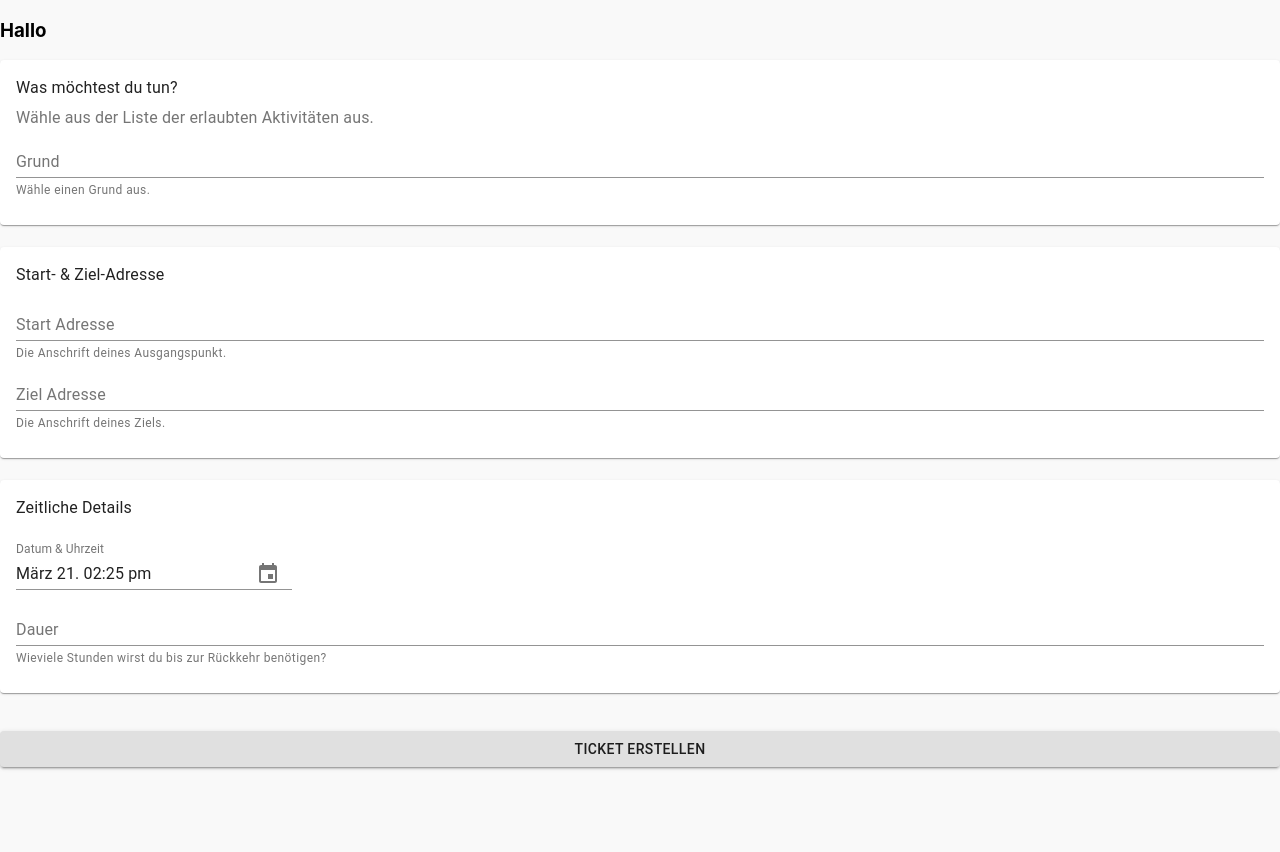
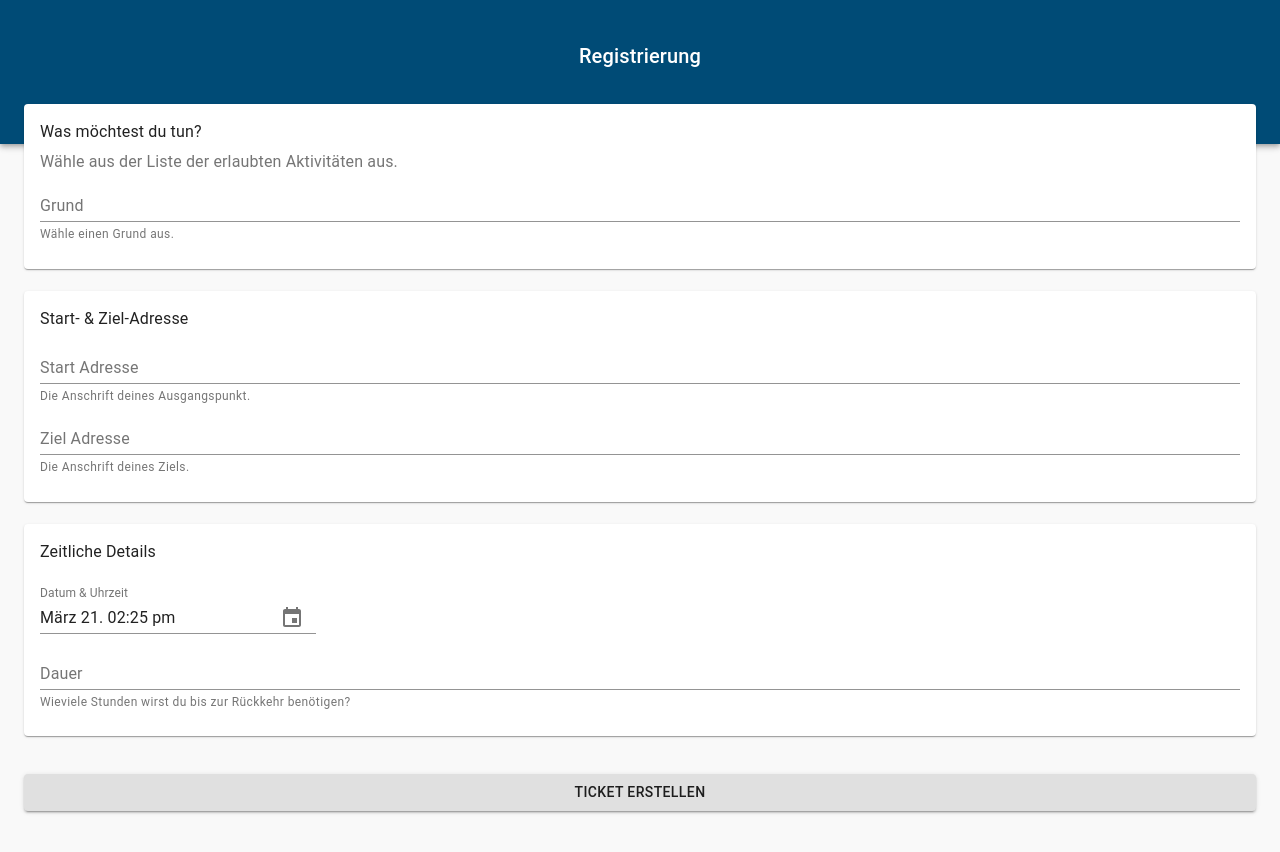
Before and after one commit to Lockdown-WirVsVirus/lockdown-app-frontend, a React (Create React App) app: page /leave in a window 1280 px wide. Shown: the top 852 px of the page. Before the commit the page ends 800 px from the top, so only its background shows below. Built offline with nearby package versions, Linux system fonts and the light colour scheme.

Commit message:
Basis Styling with example in /leave

```diff
--- a/src/App.css
+++ b/src/App.css
@@ -2,37 +2,7 @@
   text-align: center;
 }
 
-.App-logo {
-  height: 40vmin;
-  pointer-events: none;
+.MuiContainer-root {
+  position: relative;
+  top: -5vh;
 }
-
-/* @media (prefers-reduced-motion: no-preference) {
-  .App-logo {
-    animation: App-logo-spin infinite 20s linear;
-  }
-} */
-
-.App-header {
-  background-color: #282c34;
-  min-height: 100vh;
-  display: flex;
-  flex-direction: column;
-  align-items: center;
-  justify-content: center;
-  font-size: calc(10px + 2vmin);
-  color: white;
-}
-
-.App-link {
-  color: #61dafb;
-}
-
-/* @keyframes App-logo-spin {
-  from {
-    transform: rotate(0deg);
-  }
-  to {
-    transform: rotate(360deg);
-  }
-} */
--- a/src/view/Components/Header.tsx
+++ b/src/view/Components/Header.tsx
@@ -19,10 +19,11 @@ const useStyles = makeStyles(theme => ({
     // background: "linear-gradient(180deg, rgba(0,75,118,1) 50%, rgba(90,173,221,1) 100%);"
   },
   toolbar: {
-    minHeight: `15vh`,
+    minHeight: `18vh`,
   },
   typography: {
-    align: "center"
+    align: "center",
+    height: "8vh"
   }
 }));
 
--- a/src/view/LeaveRequestView.tsx
+++ b/src/view/LeaveRequestView.tsx
@@ -3,6 +3,7 @@ import moment from "moment";
 import Cookies from 'universal-cookie';
 import { createStyles, makeStyles, Theme } from '@material-ui/core/styles';
 import {
+    Container,
     FormControl,
     Input,
     InputLabel,
@@ -23,6 +24,7 @@ import {
   KeyboardDateTimePicker,
 } from '@material-ui/pickers';
 
+import Header from "./Components/Header";
 import IdentityProvider from "../service/identityProvider";
 
 export interface LeaveRequestViewProperties {
@@ -49,8 +51,6 @@ const useStyles = makeStyles((theme: Theme) =>
 
 const LeaveRequestView = (props: LeaveRequestViewProperties) => {
     const classes = useStyles();
-
-    let firstName = IdentityProvider.getIdentity().firstName;
 
     // States
     const [selectedDate, setSelectedDate] = React.useState<Date | null>(new Date());
@@ -92,9 +92,8 @@ const LeaveRequestView = (props: LeaveRequestViewProperties) => {
 
     return (
         <div>
-            <div>
-                <h3>Hallo {firstName}</h3>
-            </div>
+        <Header></Header>
+        <Container>
 
             <Card className={classes.cards}>
                 <CardContent>
@@ -220,6 +219,7 @@ const LeaveRequestView = (props: LeaveRequestViewProperties) => {
             <FormControl margin="normal" fullWidth={true}>
                 <Button variant="contained" onClick={handleClick}>Ticket erstellen</Button>
             </FormControl>
+        </Container>
         </div>
     );
 };
```
